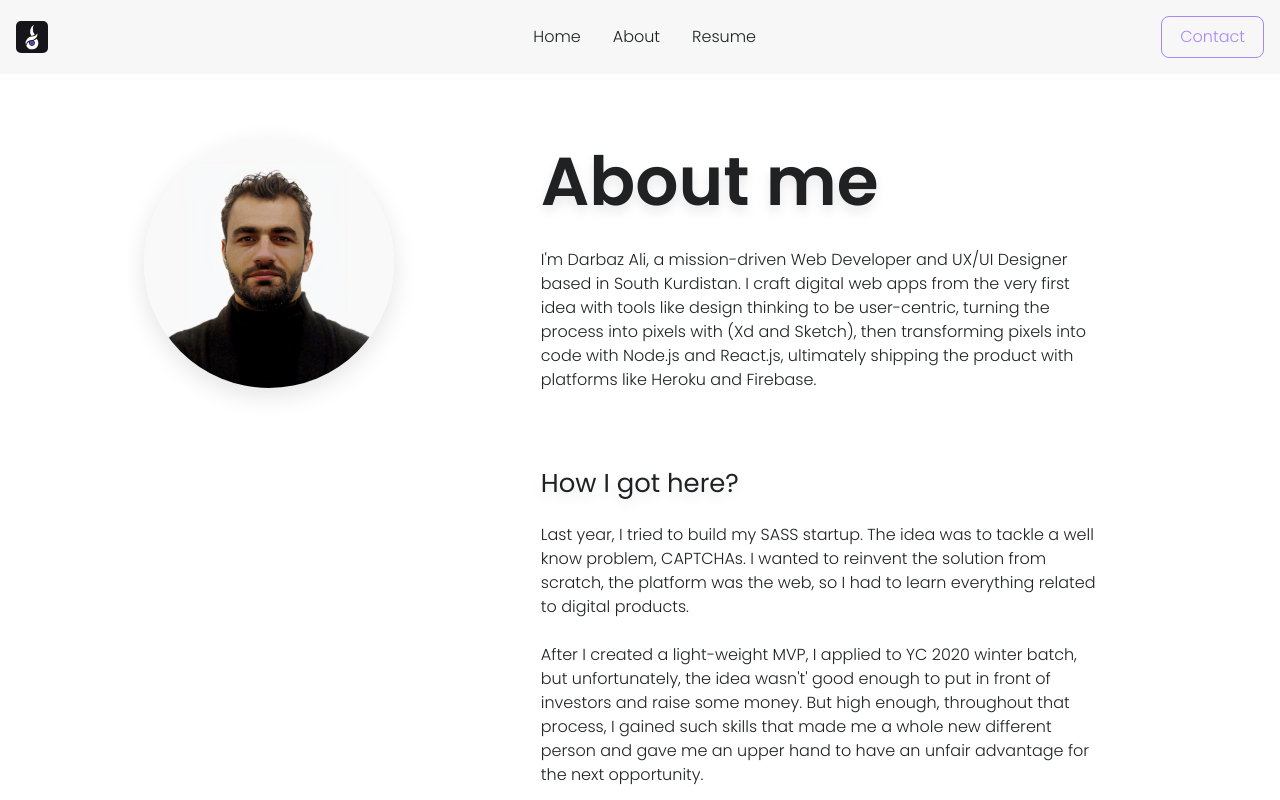
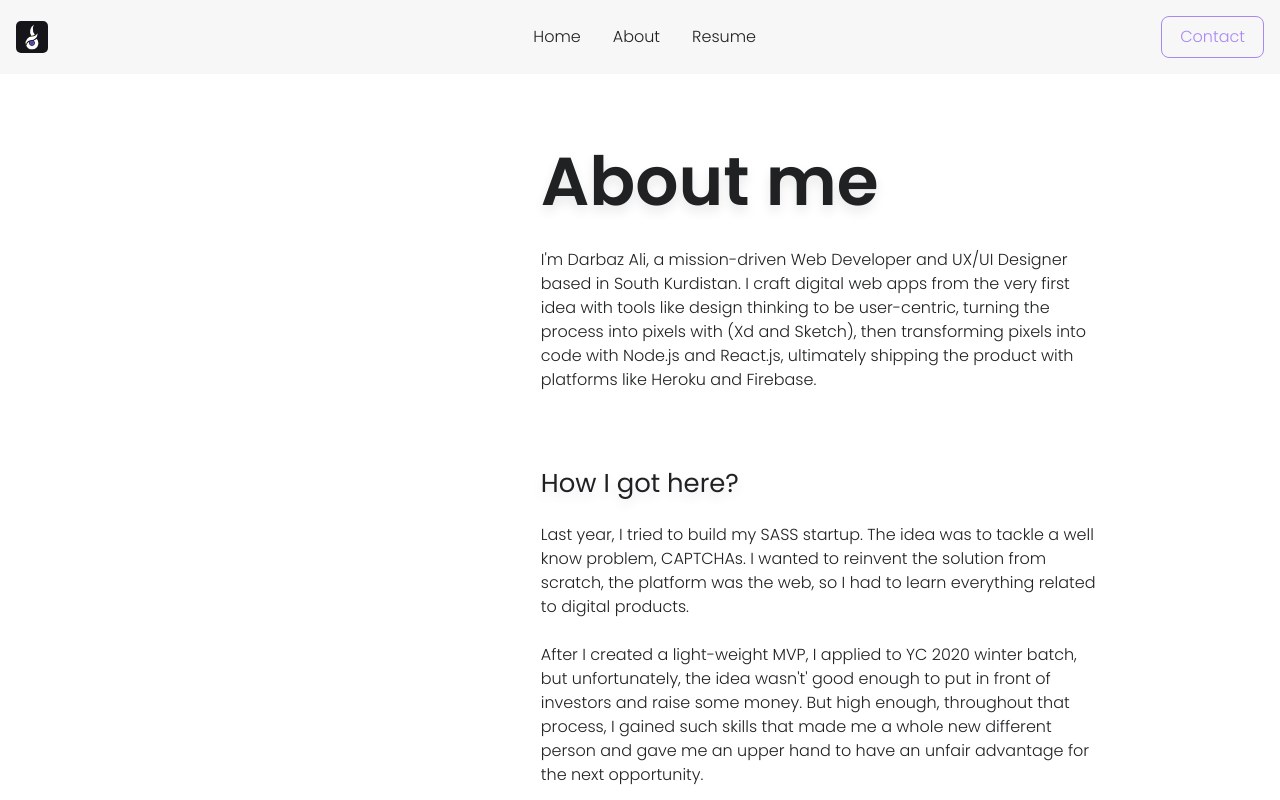
Before and after one commit to darbazali/darbazali.com, a React (Create React App) app: page /about in a window 1280 px wide. Shown: the top 800 px of the page. Built offline with nearby package versions, Linux system fonts and the light colour scheme.

Commit message:
omite my picture

```diff
--- a/src/screens/About.js
+++ b/src/screens/About.js
@@ -1,12 +1,11 @@
 import React, { useEffect } from 'react'
 import '../styles/about.css'
-import DarbazAli from '../assets/JPEG/Darbaz_Ali.jpg'
+
 
 const About = () => {
   useEffect(() => (document.title = 'Darbaz Ali | About'))
   return (
     <section id='about' className='container'>
-      <img src={DarbazAli} alt='Darbaz Ali' width='400' height='400' />
       <div className='about-content'>
         <h1>About me</h1>
         <p>
--- a/src/styles/_about.scss
+++ b/src/styles/_about.scss
@@ -1,20 +1,13 @@
 #about {
-  max-width: 1024px;
   padding-top: 4rem;
+  margin: 0 auto;
 
   .about-content {
-    float: right;
-    width: 60%;
+    max-width: 600px;
+    margin: 0 auto;
   }
 
-  & img {
-    width: 250px;
-    height: 250px;
-    border-radius: 100%;
-    box-shadow: 0px 8px 24px rgba(0, 0, 0, 0.11);
-    margin-right: 2rem;
-    position: fixed;
-  }
+
 
   & h3 {
     margin-top: 4.6875rem;
@@ -37,12 +30,6 @@
     h1 {
       font-size: 3rem;
     }
-    & img {
-      position: sticky;
-      width: 200px;
-      height: 200px;
-      margin-bottom: 2rem;
-      margin-right: 0;
-    }
+
   }
 }
```
Also changed, not shown: src/assets/JPEG/Darbaz_Ali.jpg (deleted).
